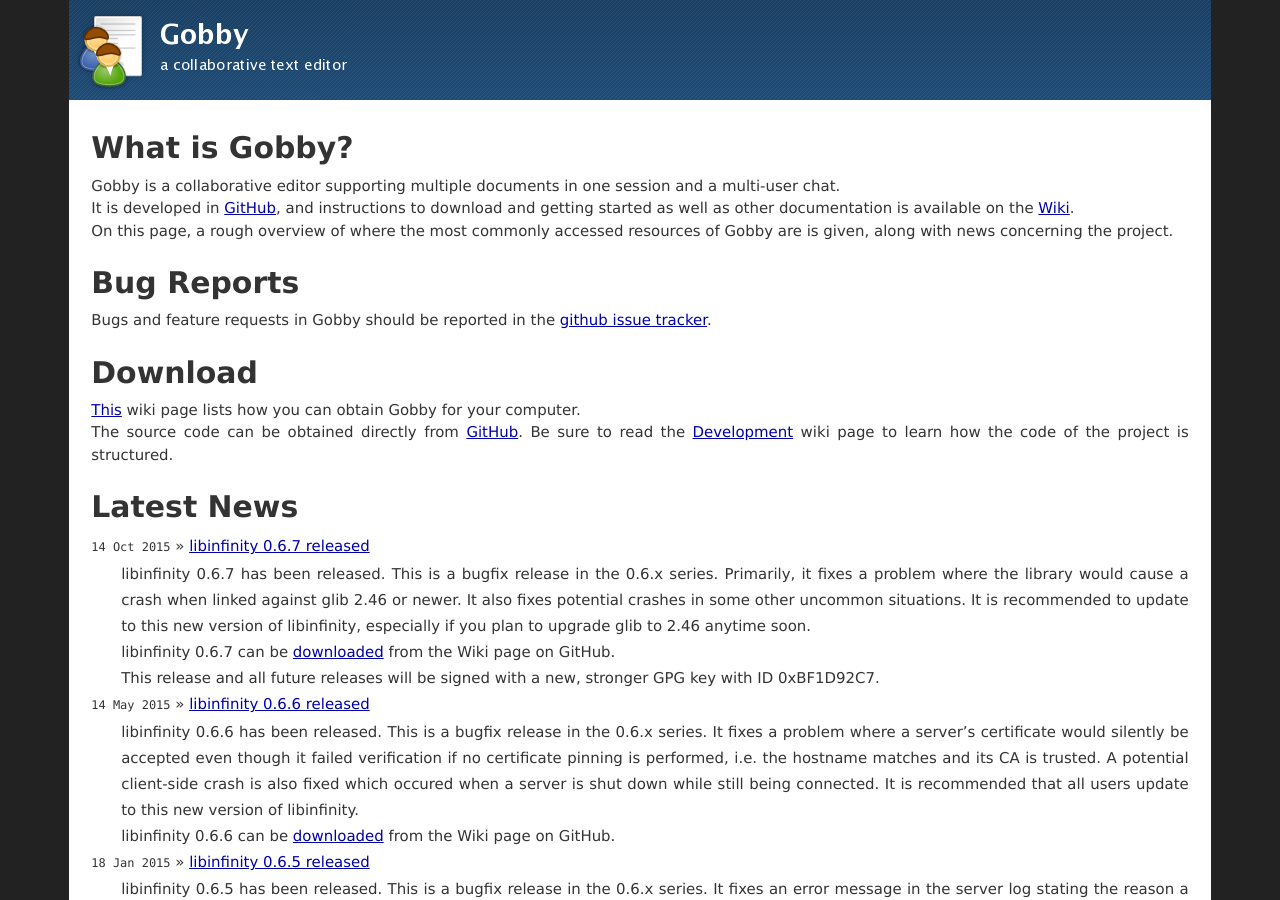
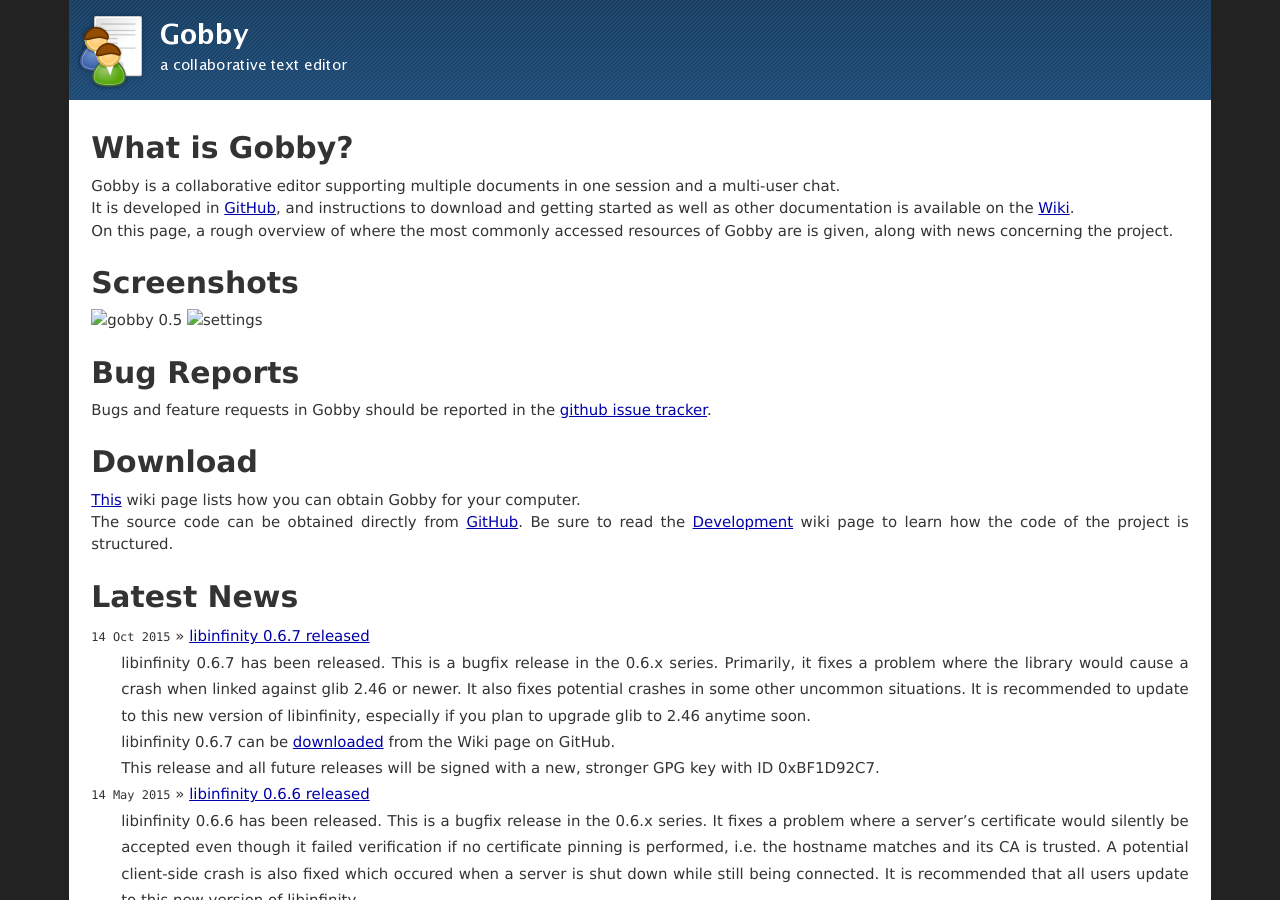
Before and after one commit to gobby/gobby.github.io, a Jekyll site: the page built from index.html, in a window 1280 px wide and 900 px high. Built offline with Jekyll 4.4.1, drawn with Linux system fonts in a browser that asks for light colours; Markdown is read by kramdown in place of the engine named in the settings.

Commit message:
Added Screenshots on index.html

```diff
--- a/index.html
+++ b/index.html
@@ -14,6 +14,9 @@
     <p>On this page, a rough overview of where the most commonly accessed
        resources of Gobby are is given, along with news concerning
        the project.</p>
+  <h1>Screenshots</h1>
+    <IMG SRC="raw.githubusercontent.com/Kaligule/gobby.github.io/master/img/screenshots/Screenshot_ui.png" ALT="gobby 0.5">
+    <IMG SRC="raw.githubusercontent.com/Kaligule/gobby.github.io/master/img/screenshots/Screenshot_Settings.png" ALT="settings">
   <h1>Bug Reports</h1>
     <p>Bugs and feature requests in Gobby should be reported in the
        <a href="https://github.com/gobby/gobby/issues">github issue tracker</a>.</p>
```
